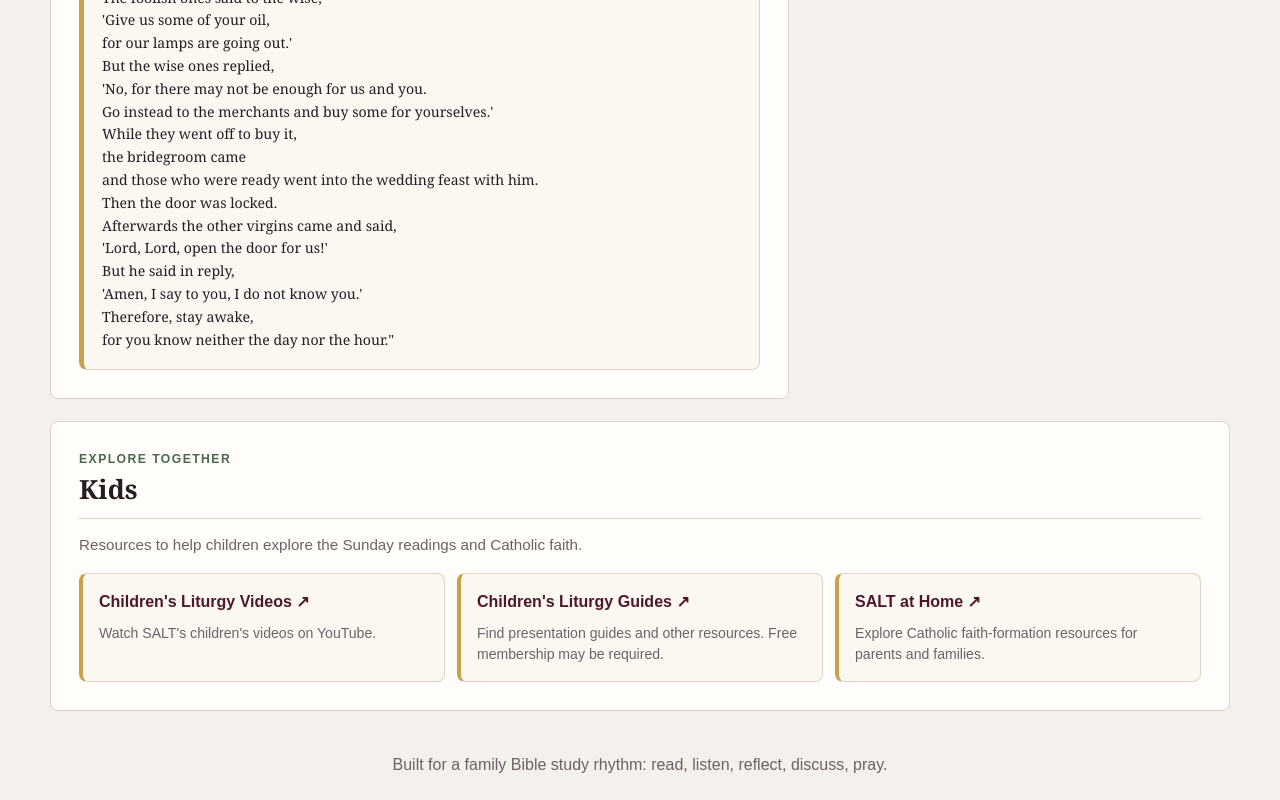
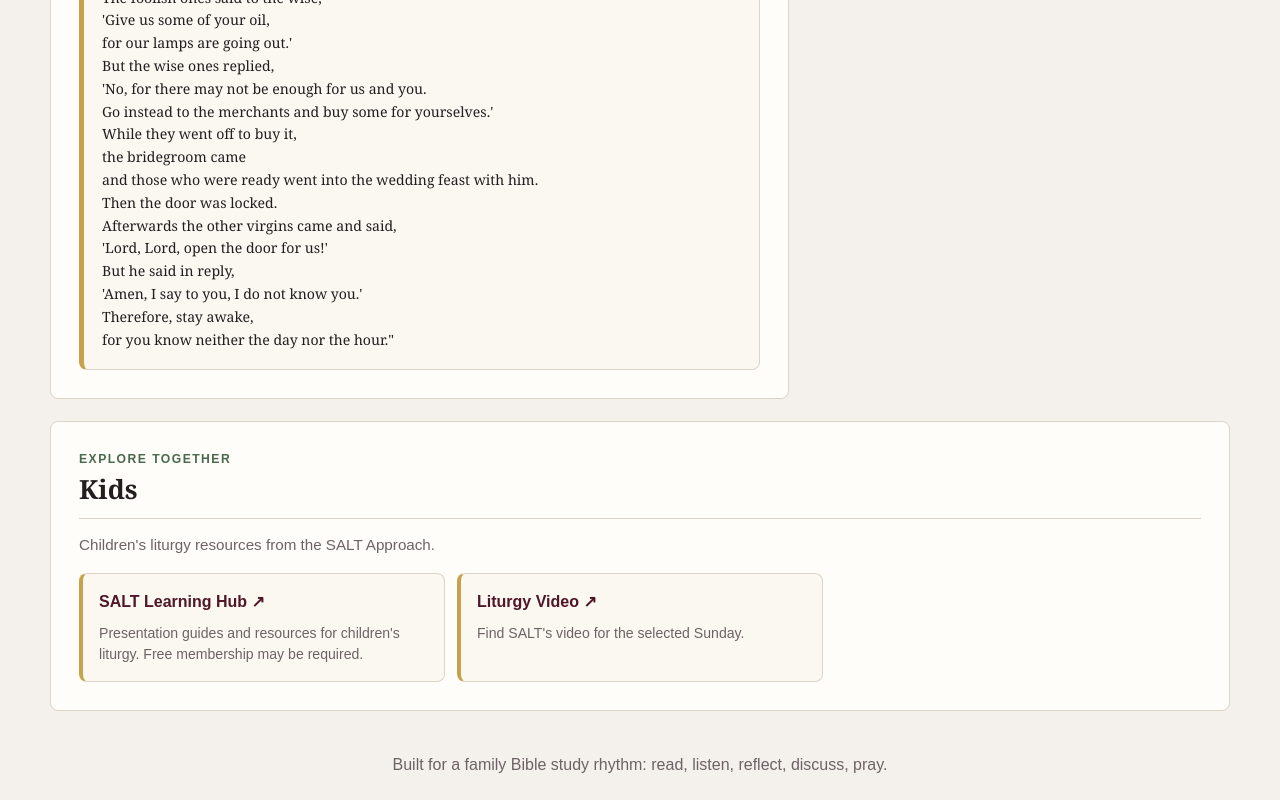
Before and after one commit to corypahl/bible-study, a website: page index.html in a window 1280 px wide. Shown: the part 2739-3539 px from the top of the page. Drawn offline with Linux system fonts and the light colour scheme.

Commit message:
Keep Kids section to Learning Hub and selected-week video

```diff
--- a/index.html
+++ b/index.html
@@ -93,19 +93,15 @@
           <p class="eyebrow">Explore together</p>
           <h2 id="kidsHeading">Kids</h2>
         </div>
-        <p class="kids-intro">Resources to help children explore the Sunday readings and Catholic faith.</p>
+        <p class="kids-intro">Children's liturgy resources from the SALT Approach.</p>
         <div class="kids-resources">
-          <a class="kids-resource" href="https://www.youtube.com/channel/UCIti6Av_evK_btWumA0_ECQ" target="_blank" rel="noopener noreferrer">
-            <span class="kids-resource-title">Children's Liturgy Videos <span aria-hidden="true">↗</span></span>
-            <span class="kids-resource-description">Watch SALT's children's videos on YouTube.</span>
+          <a class="kids-resource" href="https://saltapproach.org/the-learning-hub/" target="_blank" rel="noopener noreferrer">
+            <span class="kids-resource-title">SALT Learning Hub <span aria-hidden="true">↗</span></span>
+            <span class="kids-resource-description">Presentation guides and resources for children's liturgy. Free membership may be required.</span>
           </a>
-          <a class="kids-resource" href="https://saltapproach.org/the-learning-hub/" target="_blank" rel="noopener noreferrer">
-            <span class="kids-resource-title">Children's Liturgy Guides <span aria-hidden="true">↗</span></span>
-            <span class="kids-resource-description">Find presentation guides and other resources. Free membership may be required.</span>
-          </a>
-          <a class="kids-resource" href="https://saltapproach.org/salt-at-home/" target="_blank" rel="noopener noreferrer">
-            <span class="kids-resource-title">SALT at Home <span aria-hidden="true">↗</span></span>
-            <span class="kids-resource-description">Explore Catholic faith-formation resources for parents and families.</span>
+          <a id="kidsVideoLink" class="kids-resource" href="https://www.youtube.com/channel/UCIti6Av_evK_btWumA0_ECQ/videos" target="_blank" rel="noopener noreferrer">
+            <span class="kids-resource-title"><span id="kidsVideoTitle">Liturgy Video</span> <span aria-hidden="true">↗</span></span>
+            <span id="kidsVideoDescription" class="kids-resource-description">Find SALT's video for the selected Sunday.</span>
           </a>
         </div>
       </section>
@@ -116,6 +112,6 @@
     </footer>
 
     <script src="data/readings.js?v=13"></script>
-    <script src="app.js?v=17"></script>
+    <script src="app.js?v=18"></script>
   </body>
 </html>
```
